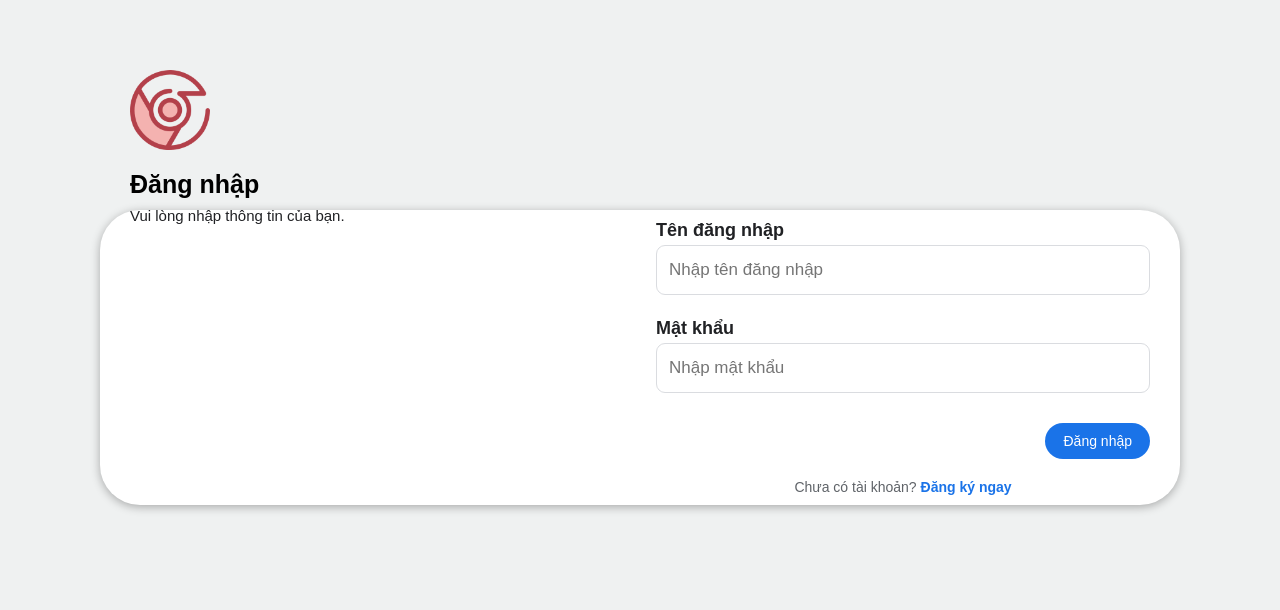
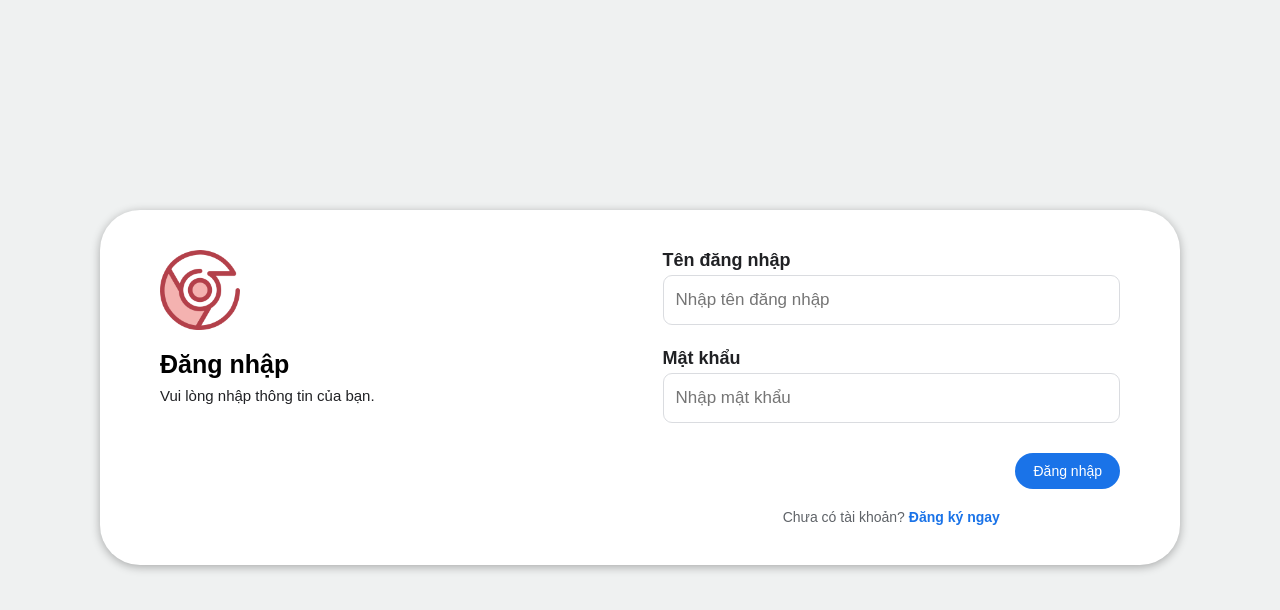
Before and after one commit to tminh2212/spcuoiky, a plain HTML site: page index.html in a window 1280 px wide. Drawn offline with Linux system fonts and the light colour scheme.

Commit message:
chore: push all current workspace files to main

```diff
--- a/index.css
+++ b/index.css
@@ -34,13 +34,14 @@ body {
 .the {
     background: #FFFFFF;
     padding: 10px 30px;
-    width: 100%;
+    flex: 1;
     min-height: 100%;
     border-radius: 40px;
     box-shadow: 0 2px 10px rgba(0,0,0,0.3);
-    display: grid;
-    grid-template-columns: repeat(auto-fit, minmax(320px, 1fr));
-    gap: 32px;
+    display: flex;
+    flex-wrap: wrap;
+    gap: 45px;
+    padding: 40px 60px;
     align-items: flex-start;
 }
 
@@ -48,12 +49,13 @@ body {
 .anhlogo {
     display: flex;
     width: 80px;
-    margin-top: -150px;
+    /* margin-top: -50px; */
     margin-bottom: 20px;
 }
 
 .cottrai {
-    width: 100%;
+    flex: 1;
+    min-width: 250px;
     text-align: left;
     margin-bottom: 5px;
 }
@@ -71,7 +73,8 @@ body {
 
 /* Nhóm form (label + input) */
 .cotphai {
-    width: 100%;
+    flex: 1;
+    min-width: 250px;
 }
 
 .nhomform {
```
